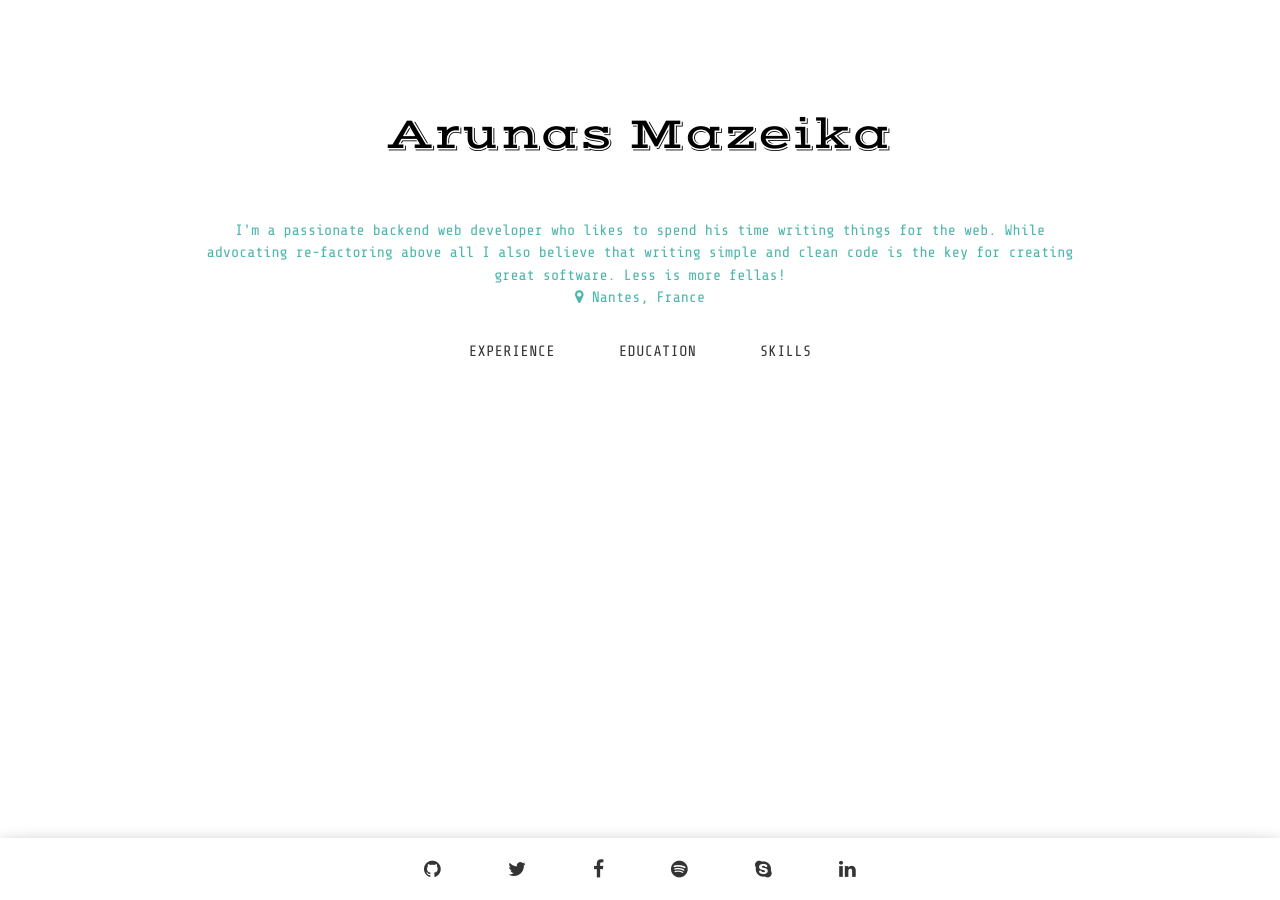
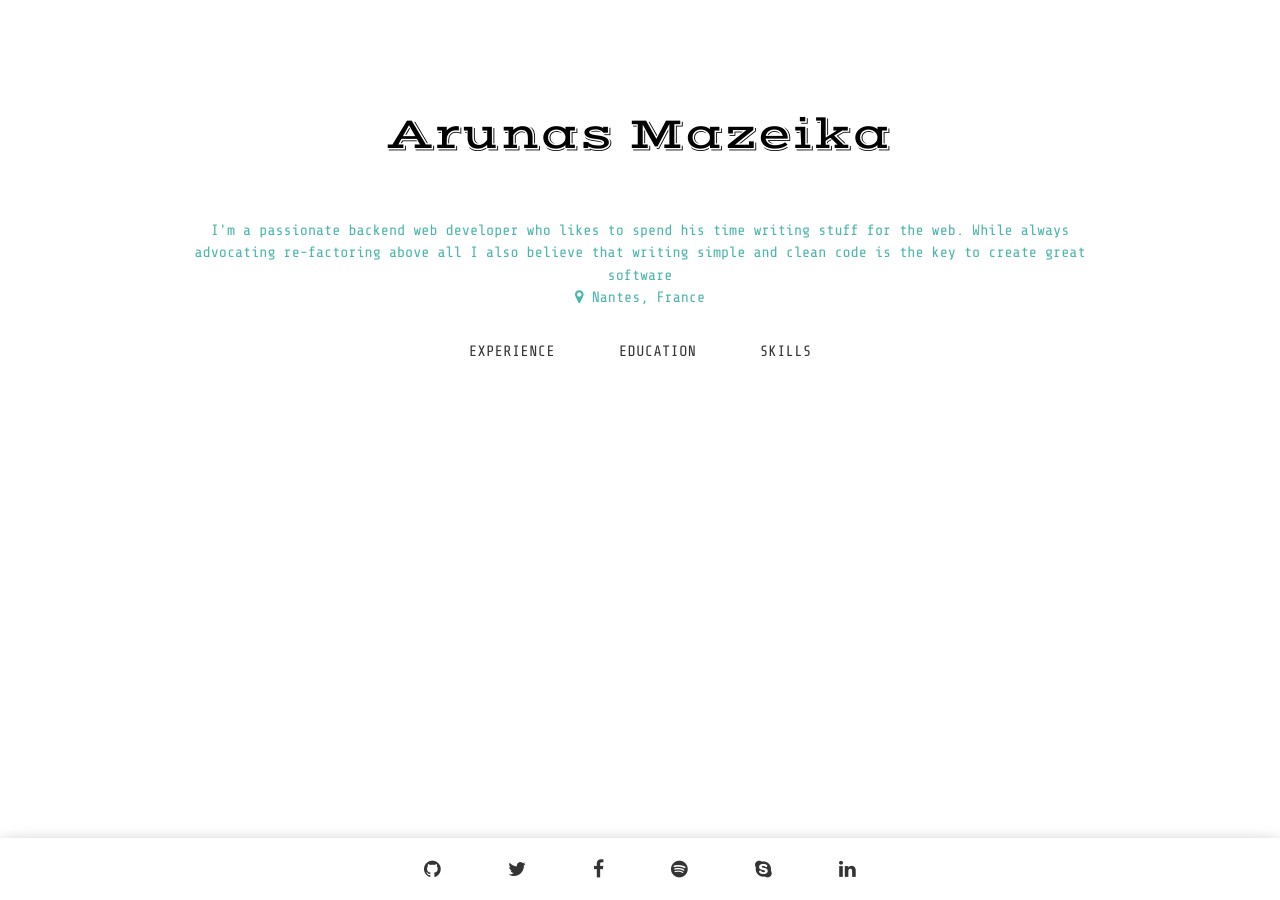
Before and after one commit to amazeika/personal-website, a Jekyll site: the page built from index.html, in a window 1280 px wide. Built offline with Jekyll 4.4.1, drawn with Linux system fonts in a browser that asks for light colours; some web fonts are replaced.

Commit message:
Change intro

```diff
--- a/_config.yml
+++ b/_config.yml
@@ -1,6 +1,6 @@
 title: "Arunas Mazeika"
 description: "Web Developer in Nantes, France"
-about: "I'm a passionate backend web developer who likes to spend his time writing things for the web. While advocating re-factoring above all I also believe that writing simple and clean code is the key for creating great software. Less is more fellas!"
+about: "I'm a passionate backend web developer who likes to spend his time writing stuff for the web. While always advocating re-factoring above all I also believe that writing simple and clean code is the key to create great software"
 location: "Nantes, France"
 #email: me@arunasmazeika.com
 baseurl: ""
```
